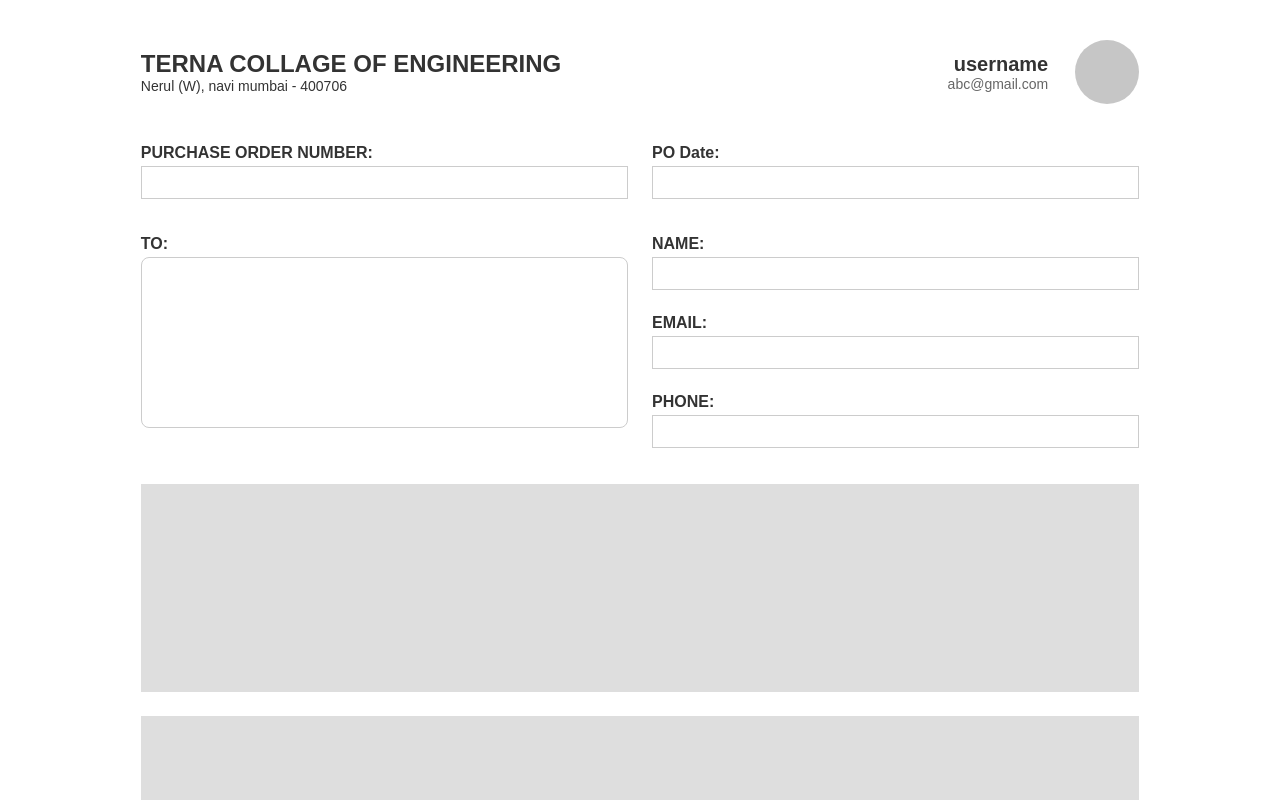
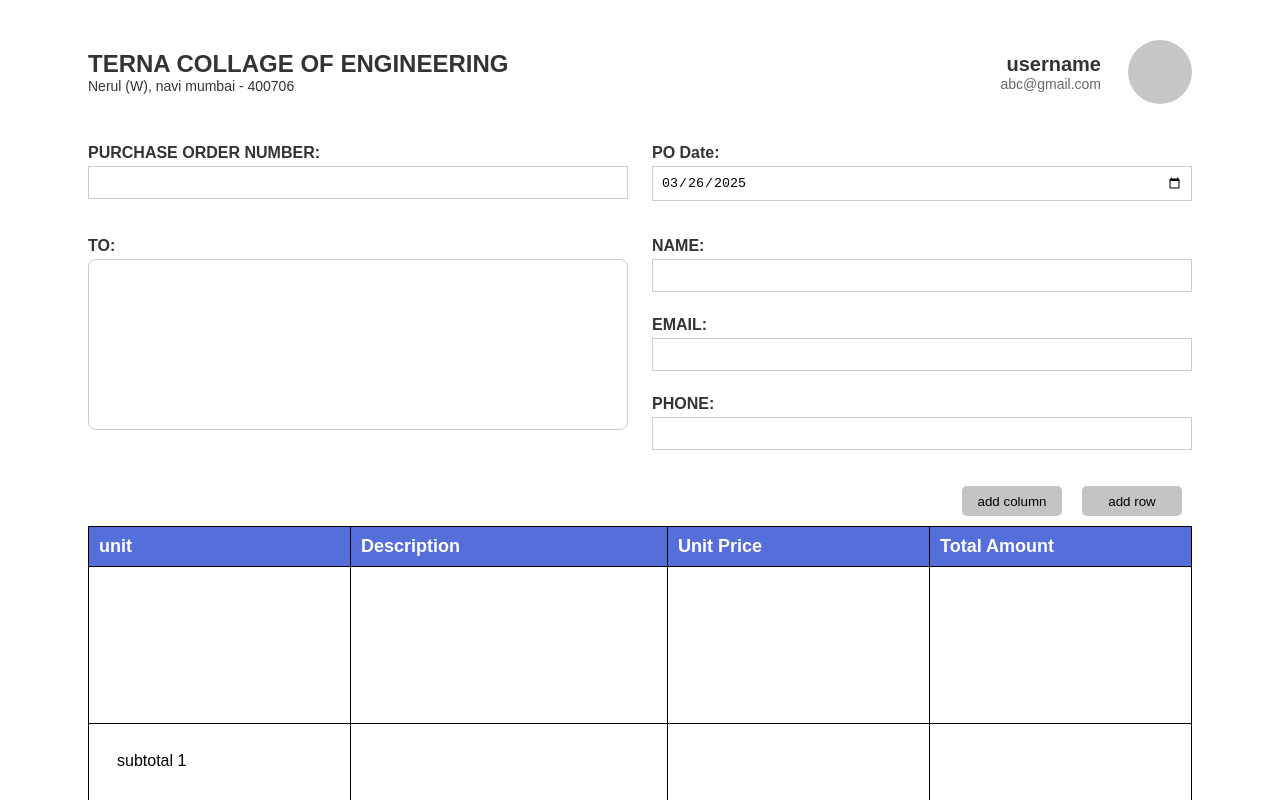
Before and after one commit to Yranshevare/Automate_Product_purchase, a React (Vite) app in the folder React_Frontend/: page /purchaseOrder in a window 1280 px wide. Shown: the top 800 px of the page. Built offline with nearby package versions, Linux system fonts and the light colour scheme; no server answers; sample sign-in values are in the browser's storage.

Commit message:
done by adding a table in purchase order pg

```diff
--- a/React_Frontend/src/App.jsx
+++ b/React_Frontend/src/App.jsx
@@ -28,7 +28,7 @@ function App() {
           <Route path="/reqSheet/:proId" element={<ReqSheet />}></Route>
           <Route path="/approval/:data" element={<Approval />}></Route>
           <Route path="/quoteSubmit/:token" element={<QuoteSubmit />} />
-          <Route path="/purchaseorder" element={<PurchaseOrder />} ></Route>
+          <Route path="/purchaseOrder" element={<PurchaseOrder />} ></Route>
         </Routes>
       </div>
     </Router>
--- a/React_Frontend/src/Component/reqSheet/EditTable.jsx
+++ b/React_Frontend/src/Component/reqSheet/EditTable.jsx
@@ -53,7 +53,7 @@ function EditableTable({tableData,setFinalData}) {
 
 
   useEffect(() => {
-      setData(tableData ||initialState)
+    setData(tableData ||  initialState)
   },[tableData])
 
   useEffect(() => {
--- a/React_Frontend/src/pages/PurchaseOrder.jsx
+++ b/React_Frontend/src/pages/PurchaseOrder.jsx
@@ -1,15 +1,33 @@
-import React, { useState } from "react";
+import React, { useEffect, useState } from "react";
 import '../CSS/PurchaseOrder.css';
+import EditableTable from "../Component/reqSheet/EditTable";
 
 function PurchaseOrder() {
+  let currentDate = new Date(); // Outputs the full date and time
+  // let dateOnly = currentDate.toDateString();  // Example: "Wed Mar 26 2025"
+  let formattedDate = currentDate.toISOString().split('T')[0];  // Example: "2025-03-26"
+
+
   const [formData, setFormData] = useState({
     orderNumber: "",
     to: "",
-    poDate: "",
+    poDate: formattedDate,
     name: "",
     email: "",
     phone: "",
   });
+
+  const [requirementText, setRequirementText] = useState({
+    headers:["unit","Description","Unit Price","Total Amount"],
+    items:[{"unit":'',"Description":'',"Unit Price":'',"Total Amount":''},
+            {"unit":'subtotal 1', "Description":0},
+            {"unit":'Discount', "Description":0},
+            {"unit":'subtotal 2', "Description":0},
+            {"unit":'GST TAX ADD 18%', "Description":0},
+            {"unit":'Subtotal 3', "Description":0},
+    ]
+  }); // Initialize tableData,
+  const [finalData, setFinalData] = useState();
 
   const handleChange = (e) => {
     const { name, value } = e.target;
@@ -19,8 +37,54 @@ function PurchaseOrder() {
     }));
   };
 
+  useEffect(() => {
+    if (finalData?.items.length > 6 && finalData?.items[finalData?.items.length -1].unit === ""){
+
+      const newIndex = Math.max((finalData?.items.length -1) - 5, 0);
+
+      const [item] = finalData?.items.splice((finalData?.items.length -1), 1);
+
+      finalData?.items.splice(newIndex, 0, item);
+      setRequirementText(finalData)
+
+    }
+
+    for(let i = 0; i < finalData?.items.length-5; i++){
+      if(finalData?.items[i].unit !== "" && finalData?.items[i]["Unit Price"] !== "" ){
+        finalData.items[i]["Total Amount"] = String(finalData?.items[i].unit * finalData?.items[i]["Unit Price"]);
+      }
+
+      setRequirementText(finalData)
+    }
+    let subtotal_1 = 0
+    for(let i = 0; i < finalData?.items.length-5; i++){
+      if(finalData?.items[i]["Total Amount"] !== ""  ){
+        subtotal_1 += parseFloat(finalData?.items[i]["Total Amount"]);
+      }
+    }
+
+
+    if (finalData && finalData.items && finalData.items.length >= 5) {
+      finalData.items[finalData.items.length - 5]["Description"] = subtotal_1;
+    }
+
+    if (finalData && finalData.items && finalData.items[finalData.items.length - 4]["Description"] !== 0)  {
+      let subtotal_2 = finalData.items[finalData.items.length - 5]["Description"] - finalData.items[finalData.items.length - 4]["Description"];
+      finalData.items[finalData.items.length - 3]["Description"] = subtotal_2;
+    }
+
+    if(finalData && finalData.items){
+      let gst = finalData.items[finalData.items.length - 3]["Description"] * 0.18;
+      finalData.items[finalData.items.length - 2]["Description"] = gst;
+      finalData.items[finalData.items.length - 1]["Description"] = finalData.items[finalData.items.length - 3]["Description"] + finalData.items[finalData.items.length - 2]["Description"];
+    }
+
+  }, [finalData]);
+
   const handleSubmit = (e) => {
     e.preventDefault();
+    console.log(finalData)
+    console.log(formData)
   };
 
   return (
@@ -61,7 +125,7 @@ function PurchaseOrder() {
               PO Date:
             </label>
             <input
-              type="text"
+              type="date"
               id="poDate"
               name="poDate"
               value={formData.poDate}
@@ -127,8 +191,9 @@ function PurchaseOrder() {
           </div>
         </div>
 
-        <div className="div-box"></div>
-
+        <div className="table-container">
+                  <EditableTable tableData={requirementText} setFinalData={setFinalData} />
+                  </div>
         <div className="div-box"></div>
 
 
```
